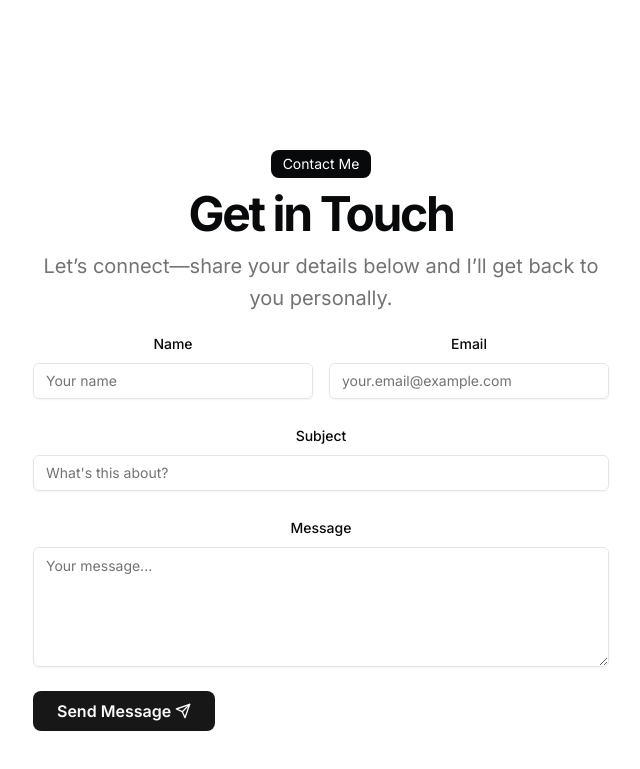
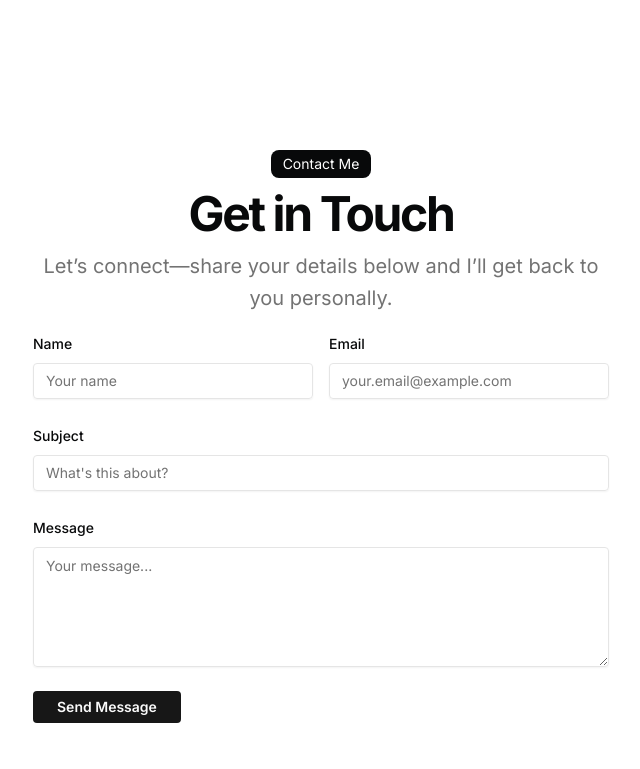
Before and after one commit to benborla/portfolio, a Next.js app: page / in a window 1280 px wide. Shown: the part 2959-3728 px from the top of the page, without its empty margins (319-959 px from the left). Built offline with nearby package versions, Linux system fonts and the light colour scheme.

Commit message:
updated layout

```diff
--- a/src/components/contact-form.tsx
+++ b/src/components/contact-form.tsx
@@ -1,7 +1,6 @@
 "use client";
 
 import React, { useState } from "react";
-import { Button } from "@/components/ui/button";
 import { Input } from "@/components/ui/input";
 import { Textarea } from "@/components/ui/textarea";
 import { Label } from "@/components/ui/label";
@@ -46,8 +45,8 @@ export default function ContactForm() {
   return (
     <div className="mx-auto max-w-[600px] w-full">
       <form onSubmit={onSubmit} className="space-y-6">
-        <div className="grid grid-cols-1 gap-4 sm:grid-cols-2 justify-start">
-          <div className="space-y-2">
+        <div className="grid grid-cols-1 gap-4 sm:grid-cols-2">
+          <div className="space-y-2 text-left">
             <Label htmlFor="name">Name</Label>
             <Input
               type="text"
@@ -55,10 +54,10 @@ export default function ContactForm() {
               id="name"
               required
               placeholder="Your name"
-              className="w-full"
+              className="w-full rounded-sm"
             />
           </div>
-          <div className="space-y-2">
+          <div className="space-y-2 text-left">
             <Label htmlFor="email">Email</Label>
             <Input
               type="email"
@@ -66,12 +65,12 @@ export default function ContactForm() {
               id="email"
               required
               placeholder="your.email@example.com"
-              className="w-full"
+              className="w-full rounded-sm"
             />
           </div>
         </div>
 
-        <div className="space-y-2">
+        <div className="space-y-2 text-left">
           <Label htmlFor="subject">Subject</Label>
           <Input
             type="text"
@@ -79,18 +78,18 @@ export default function ContactForm() {
             id="subject"
             required
             placeholder="What's this about?"
-            className="w-full"
+            className="w-full rounded-sm"
           />
         </div>
 
-        <div className="space-y-2">
+        <div className="space-y-2 text-left">
           <Label htmlFor="message">Message</Label>
           <Textarea
             name="message"
             id="message"
             required
             placeholder="Your message..."
-            className="w-full min-h-[120px]"
+            className="w-full min-h-[120px] rounded-sm"
           />
         </div>
 
@@ -101,7 +100,6 @@ export default function ContactForm() {
         >
           <span className="group inline-flex items-center">
             Send Message{" "}
-            <Send className="ml-1 size-4 transition-transform duration-300 group-hover:translate-x-1" />
           </span>
           <span className="group inline-flex items-center">
             <Loader2 className="mr-2 size-4 animate-spin" />
--- a/src/components/ui/animated-subscribe-button.tsx
+++ b/src/components/ui/animated-subscribe-button.tsx
@@ -48,7 +48,7 @@ export const AnimatedSubscribeButton = React.forwardRef<
         <motion.button
           ref={ref}
           className={cn(
-            "relative flex h-10 w-fit items-center justify-center overflow-hidden rounded-lg bg-primary px-6 text-primary-foreground",
+            "relative flex h-8 w-fit items-center justify-center overflow-hidden rounded-sm bg-primary px-6 text-primary-foreground text-sm font-medium",
             className,
           )}
           onClick={(e: React.MouseEvent<HTMLButtonElement>) => {
@@ -75,7 +75,7 @@ export const AnimatedSubscribeButton = React.forwardRef<
         <motion.button
           ref={ref}
           className={cn(
-            "relative flex h-10 w-fit cursor-pointer items-center justify-center rounded-lg border-none bg-primary px-6 text-primary-foreground",
+            "relative flex h-8 w-fit cursor-pointer items-center justify-center rounded-sm border-none bg-primary px-6 text-primary-foreground text-sm font-medium",
             className,
           )}
           onClick={(e) => {
```
